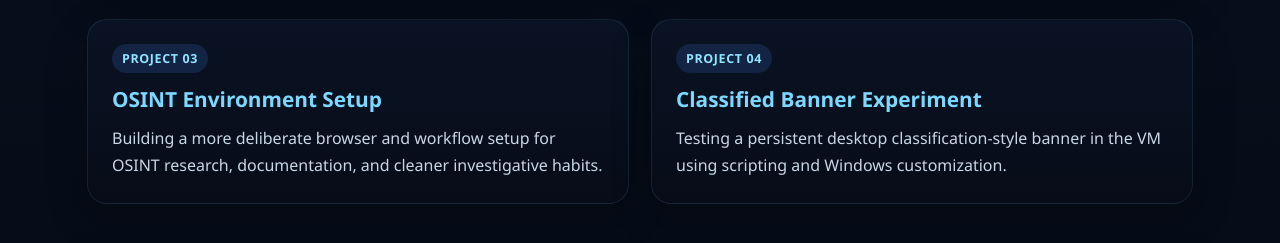
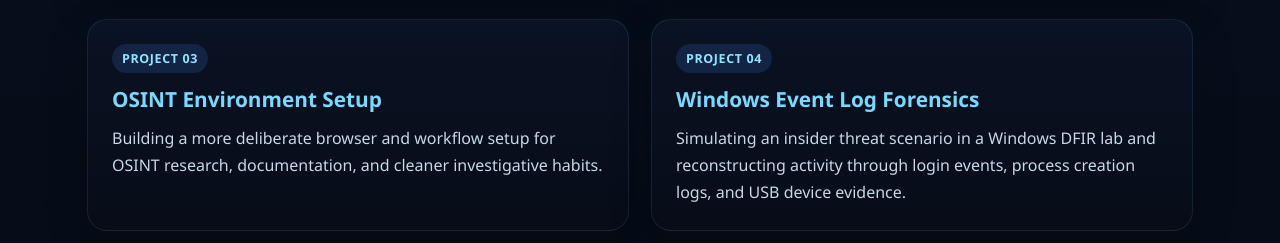
Before and after one commit to Jaddison-cyber/jaddison-cyber.github.io, a plain HTML site: page index.html in a window 1280 px wide. Shown: the part 1376-1619 px from the top of the page. Drawn offline with Linux system fonts and the light colour scheme.

Commit message:
Replace Classified Banner with Windows Event Log Forensics project

```diff
--- a/index.html
+++ b/index.html
@@ -414,14 +414,13 @@ a:hover {
       </p>
     </div>
 
-    <div class="card span-6 project-card">
-      <div class="project-tag">Project 04</div>
-      <h3><a href="/projects/classified-banner-experiment/">Classified Banner Experiment</a></h3>
-      <p>
-        Testing a persistent desktop classification-style banner in the VM using scripting and Windows customization.
-      </p>
-    </div>
-  </div>
+<div class="card span-6 project-card">
+  <div class="project-tag">Project 04</div>
+  <h3><a href="/projects/windows-event-log-forensics/">Windows Event Log Forensics</a></h3>
+  <p>
+    Simulating an insider threat scenario in a Windows DFIR lab and reconstructing activity through login events, process creation logs, and USB device evidence.
+  </p>
+</div>
 </section>
 
 <section class="section" id="skills">
```
